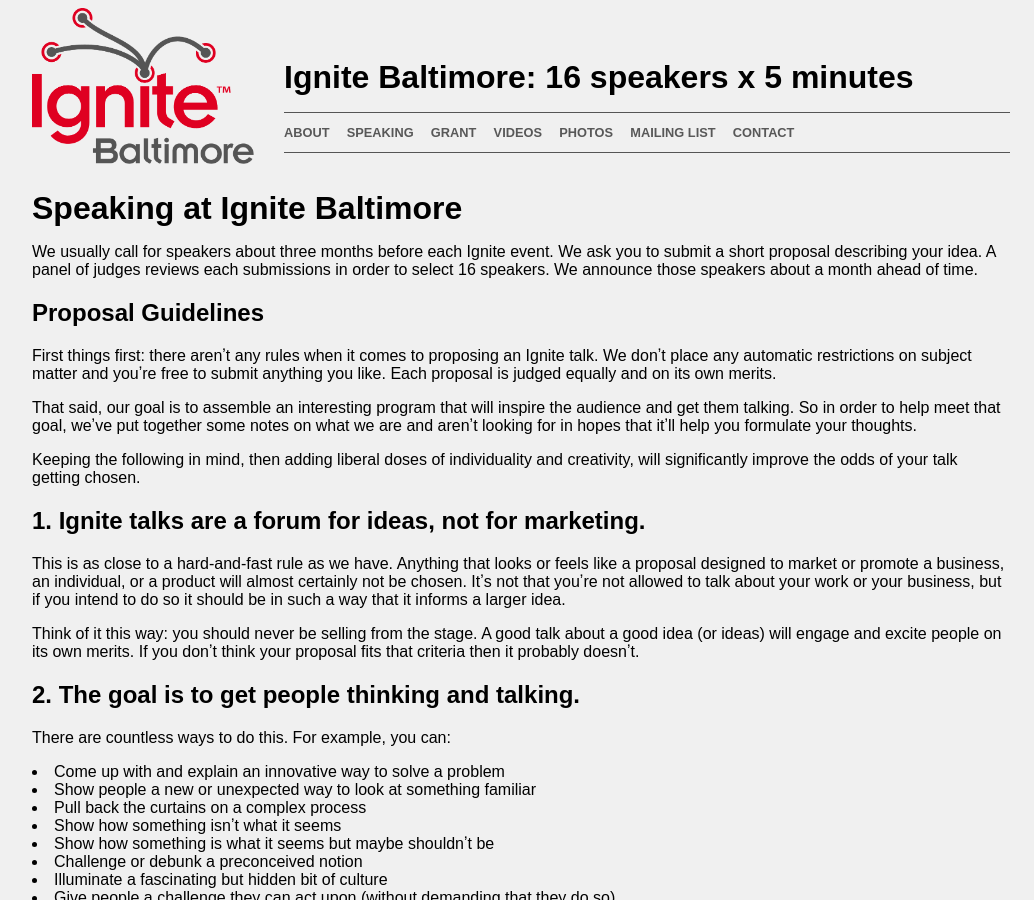
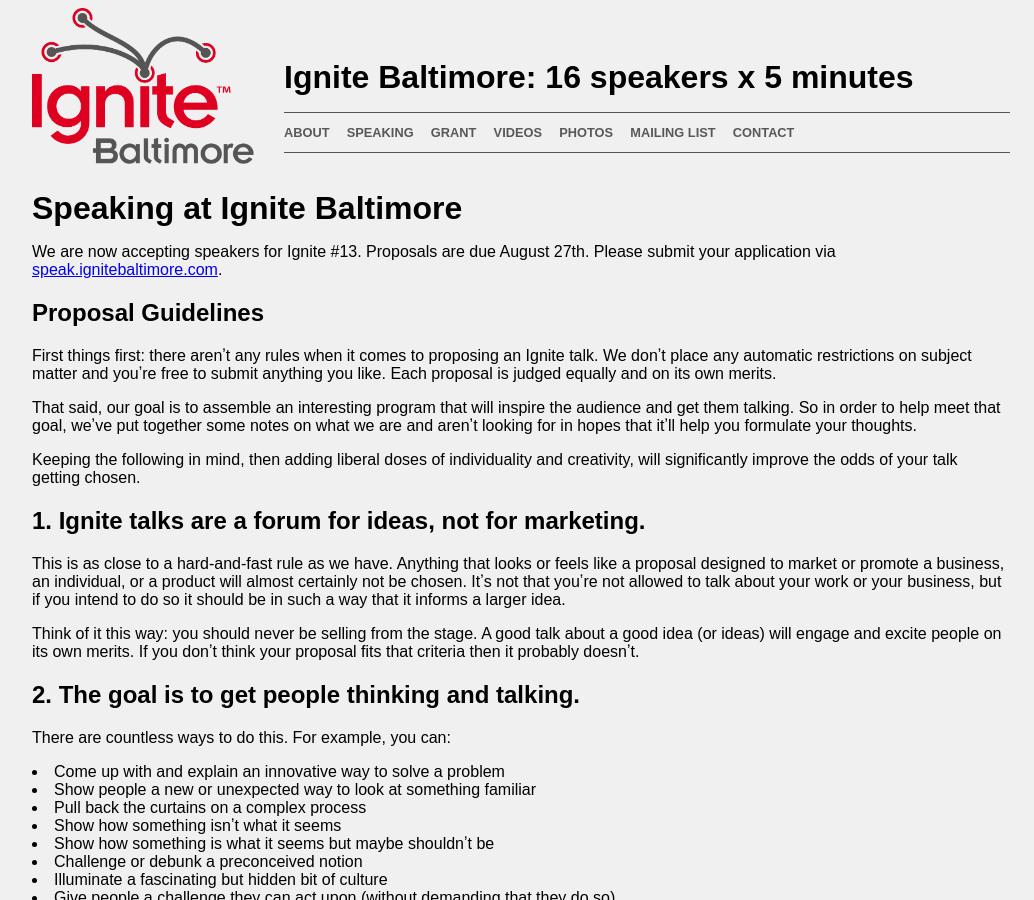
Before and after one commit to ignitebaltimore/ignitebaltimore.github.com, a Jekyll site: the page built from speaking.html, in a window 1280 px wide and 900 px high. Shown: the whole window, without its empty margins (119-1153 px from the left). Built offline with Jekyll 4.4.1, drawn with Linux system fonts in a browser that asks for light colours.

Commit message:
update speaking

```diff
--- a/speaking.html
+++ b/speaking.html
@@ -6,8 +6,10 @@
 <h1 class="row">{{ page.title }}</h1>
 
 <p class="row">
-We usually call for speakers about three months before each Ignite event. We ask you to submit a short proposal describing your idea. A panel of judges reviews each submissions
-in order to select 16 speakers. We announce those speakers about a month ahead of time.
+We are now accepting speakers for Ignite #13. Proposals are due August 27th. Please submit your application via <a href="http://speak.ignitebaltimore.com/">speak.ignitebaltimore.com</a>.
+
+<!--We usually call for speakers about three months before each Ignite event. We ask you to submit a short proposal describing your idea. A panel of judges reviews each submissions-->
+<!--in order to select 16 speakers. We announce those speakers about a month ahead of time.-->
 </p>
 
 <h2 class="row">Proposal Guidelines</h2>
```
